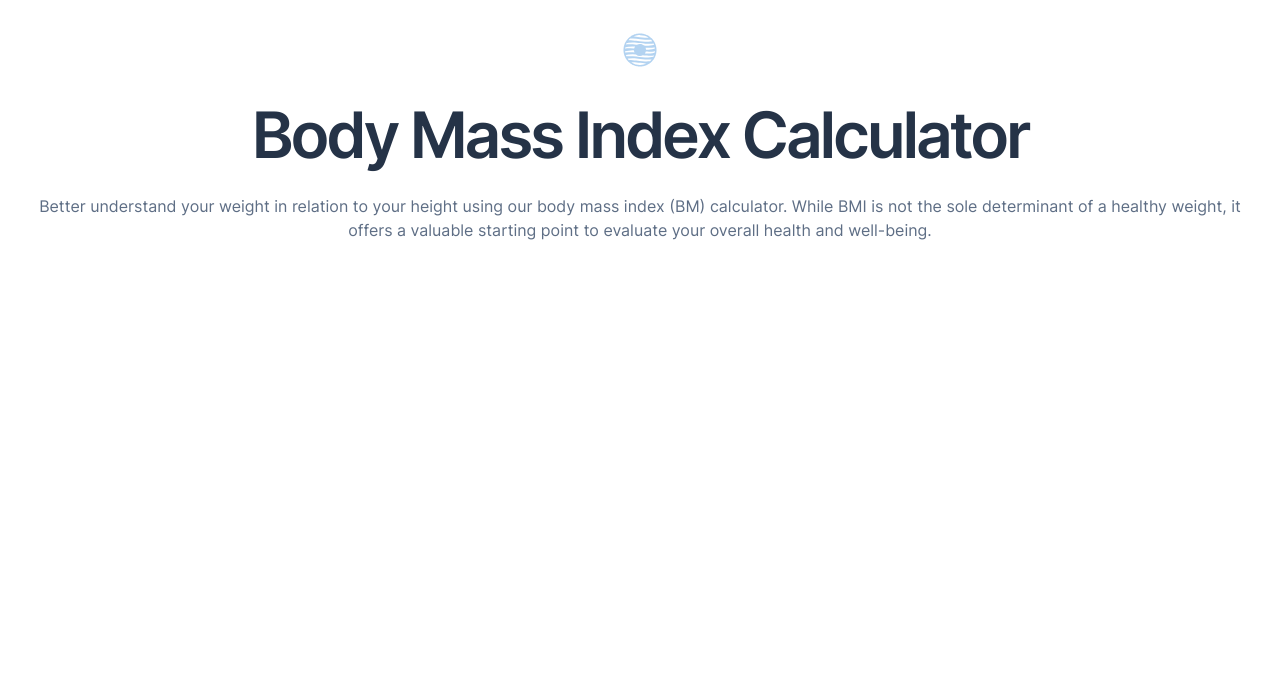
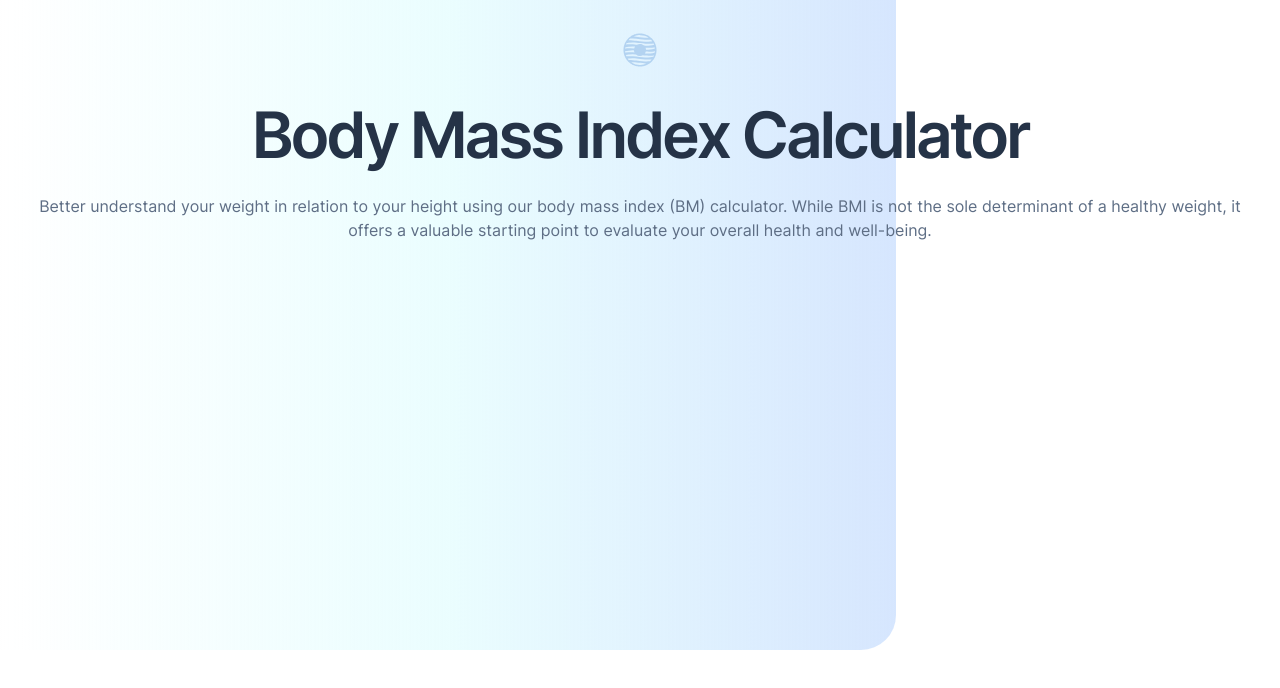
Before and after one commit to firatyedibela/bmi-calculator, a React (Vite) app: page / in a window 1280 px wide. Shown: the top 688 px of the page. Built offline with nearby package versions, Linux system fonts and the light colour scheme.

Commit message:
feat: add gradient background to HeroImage

```diff
--- a/src/index.css
+++ b/src/index.css
@@ -47,3 +47,13 @@
     @apply text-[14px] leading-[150%];
   }
 }
+
+.hero {
+  background: #ffffff;
+  background: linear-gradient(
+    90deg,
+    rgba(255, 255, 255, 1) 0%,
+    rgba(214, 252, 254, 0.5) 50%,
+    rgba(214, 230, 254, 1) 100%
+  );
+}
```
